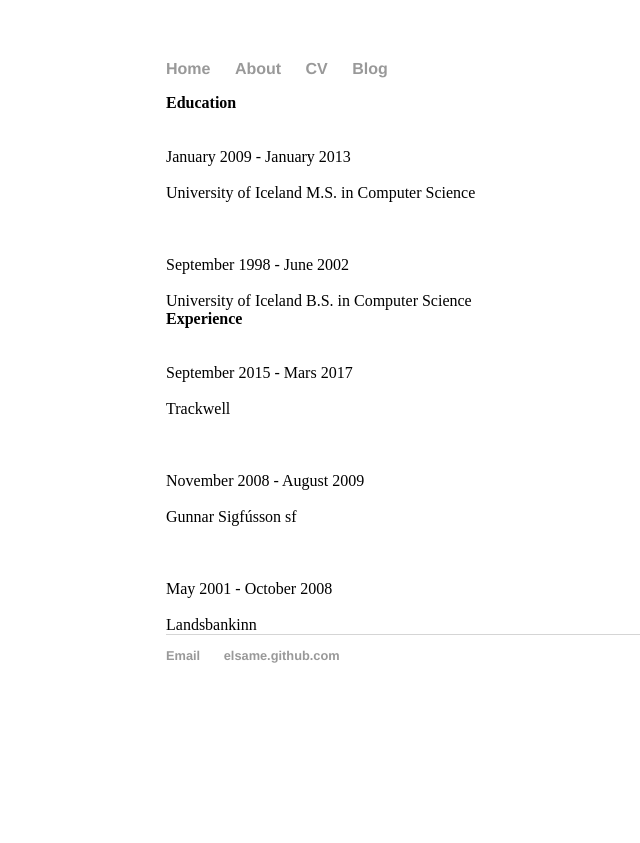
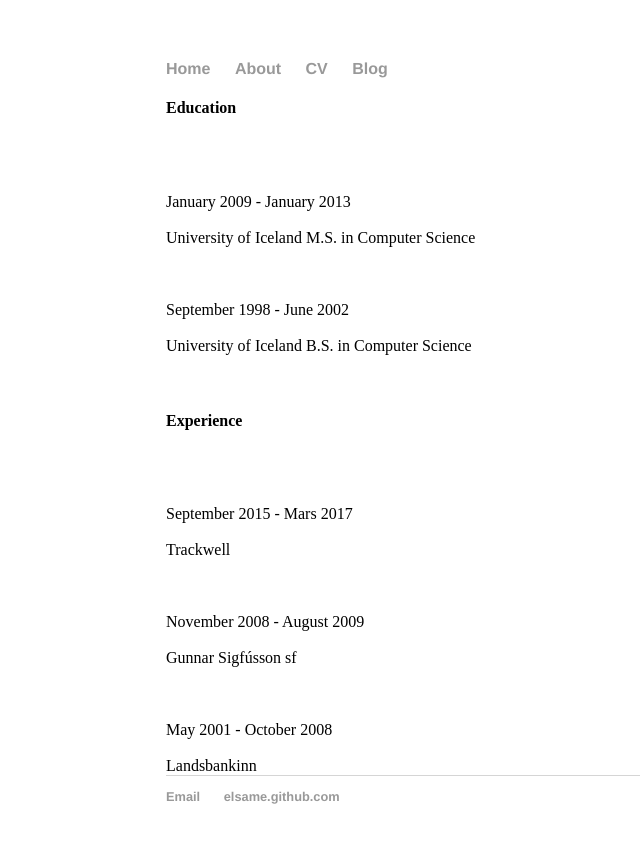
Before and after one commit to elsame/elsame.github.io, a Jekyll site: the page built from cv/index.html, in a window 1280 px wide. Shown: the top 843 px of the page, without its empty margins (26-666 px from the left). Built offline with Jekyll 4.4.1, drawn with Linux system fonts in a browser that asks for light colours.

```diff
--- a/cv/index.html
+++ b/cv/index.html
@@ -3,15 +3,15 @@ layout: default
 title: CV
 ---
 <div class="blurb">
-	<b>Education</b>
+	<h4>Education</h4>
 	<br></br>
 	<br>January 2009 - January 2013</br>
         <br>University of Iceland M.S. in Computer Science</br>
 	<br></br>
         <br>September 1998 - June 2002</br>
 	<br>University of Iceland B.S. in Computer Science</br>
-
-	<b>Experience</b>
+        <br></br>
+	<h4>Experience</h4>
 	<br></br>
 	<br>September 2015 - Mars 2017</br>
 	<br>Trackwell</br>
```
